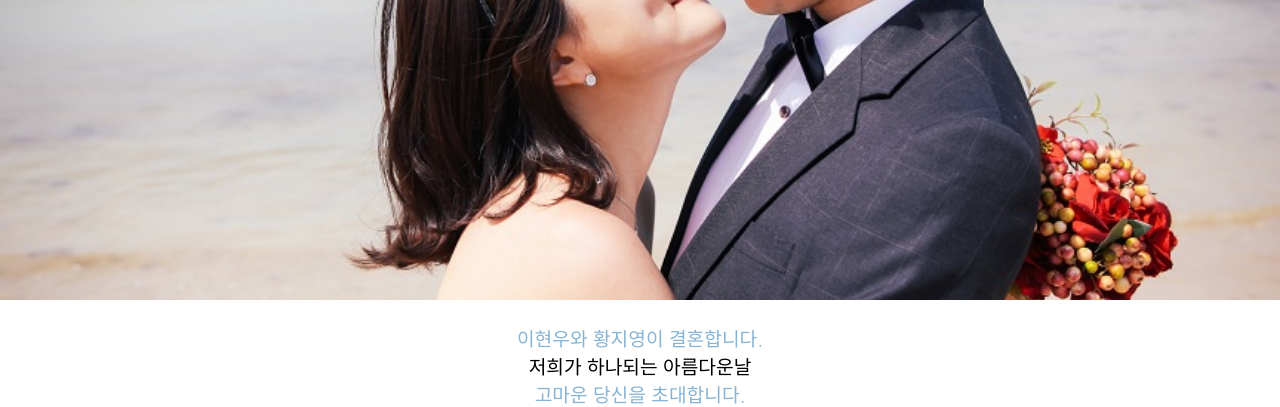
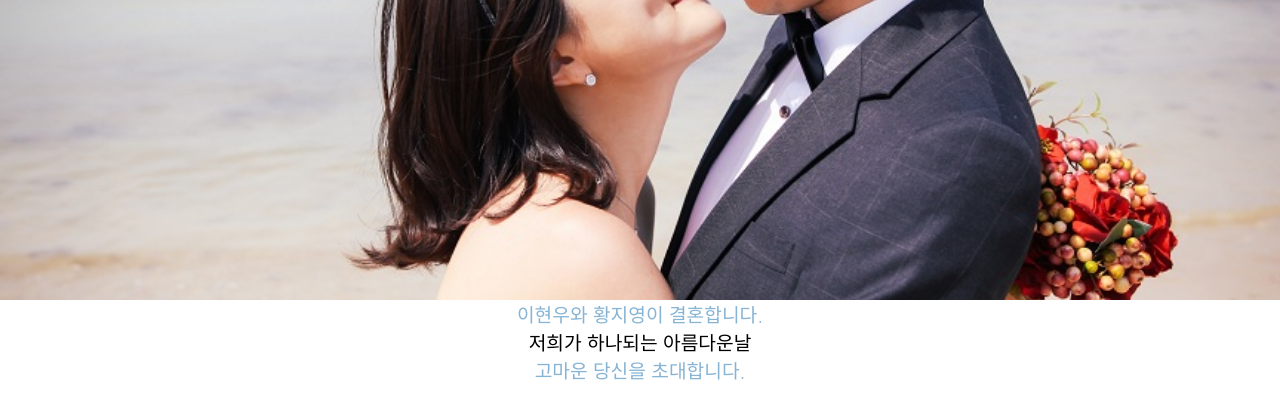
Before and after one commit to ippoeyeslhw/ItguyWedding, a plain HTML site: page index.html in a window 1280 px wide. Shown: the top 407 px of the page. Drawn offline with Linux system fonts and the light colour scheme.

Commit message:
delete white line

```diff
--- a/index.html
+++ b/index.html
@@ -18,7 +18,7 @@
 			<div class="slide slide6"></div>
 		</div>
 		<div>
-			<div class="cwhite">모바일청첩장</div>
+
 			<div class="cblue contents-large">
 				이현우와 황지영이 결혼합니다.
 			</div>
```
